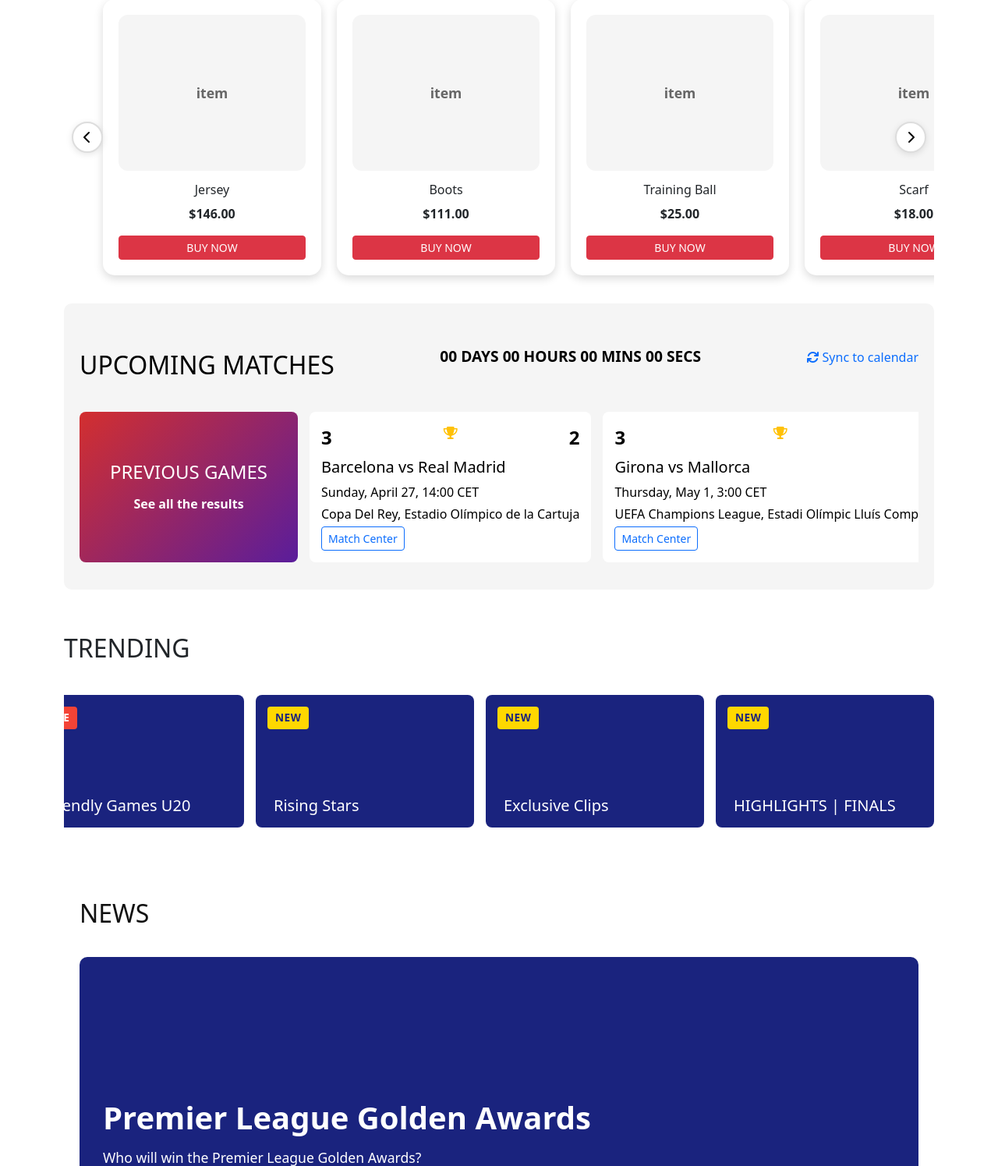
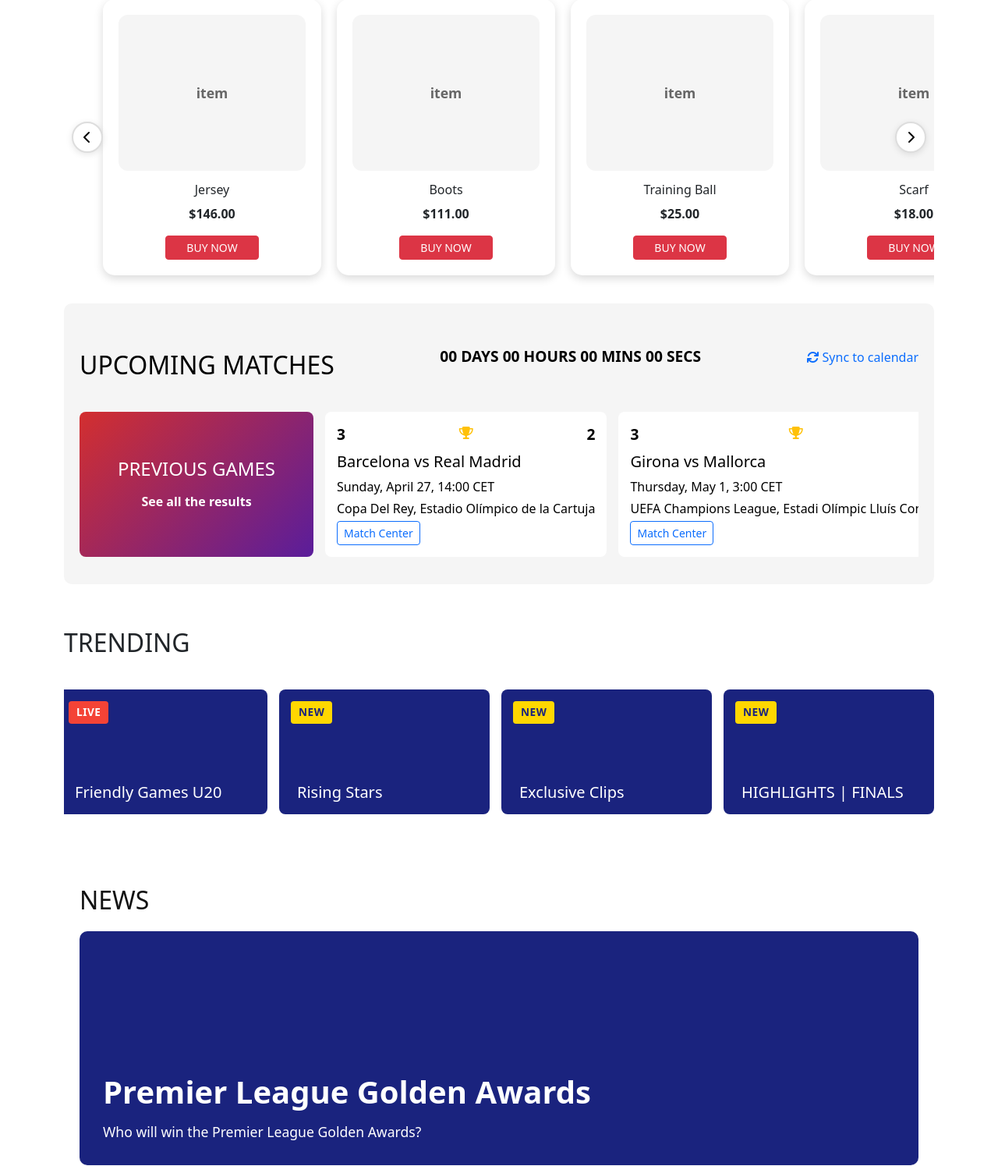
Before and after one commit to liying23025305/FYP---Football-Club-Management, a Node server app: page / in a window 1280 px wide. Shown: the part 624-2119 px from the top of the page at 78% size. Run offline with Node 20, Linux system fonts and the light colour scheme.

Commit message:
made adjustments

```diff
--- a/public/stylesheet/style.css
+++ b/public/stylesheet/style.css
@@ -197,13 +197,13 @@
   background-color: #ffffff;
   border-radius: 8px;
   padding: 15px;
-  min-width: 280px;
+  min-width: 300px;
   flex: 0 0 auto;
   color: #000000;
 }
 
 .match-card .score {
-  font-size: 1.5rem;
+  font-size: 1.2rem;
   font-weight: bold;
 }
 
@@ -275,11 +275,10 @@
   background-color: #1a237e;
   border-radius: 8px;
   padding: 15px;
-  height: 170px;
+  height: 160px;
   position: relative;
   color: white;
-  min-width: 280px;
-  width:  270px;
+  min-width: 270px;
   flex: 0 0 auto;
   background-size: cover;
   background-position: center;
--- a/views/index.ejs
+++ b/views/index.ejs
@@ -55,7 +55,7 @@
               </div>
               <h6 class="mt-2">Jersey</h6>
               <p class="fw-bold">$146.00</p>
-              <button class="btn btn-danger btn-sm w-100">BUY NOW</button>
+              <button class="btn btn-danger btn-sm w-50">BUY NOW</button>
             </div>
 
             <!-- Shop Item 2 -->
@@ -65,7 +65,7 @@
               </div>
               <h6 class="mt-2">Boots</h6>
               <p class="fw-bold">$111.00</p>
-              <button class="btn btn-danger btn-sm w-100">BUY NOW</button>
+              <button class="btn btn-danger btn-sm w-50">BUY NOW</button>
             </div>
 
             <!-- Shop Item 3 -->
@@ -75,7 +75,7 @@
               </div>
               <h6 class="mt-2">Training Ball</h6>
               <p class="fw-bold">$25.00</p>
-              <button class="btn btn-danger btn-sm w-100">BUY NOW</button>
+              <button class="btn btn-danger btn-sm w-50">BUY NOW</button>
             </div>
 
             <!-- Shop Item 4 -->
@@ -85,7 +85,7 @@
               </div>
               <h6 class="mt-2">Scarf</h6>
               <p class="fw-bold">$18.00</p>
-              <button class="btn btn-danger btn-sm w-100">BUY NOW</button>
+              <button class="btn btn-danger btn-sm w-50">BUY NOW</button>
             </div>
           </div>
         </div>
@@ -200,7 +200,7 @@
 
     <!-- News Section -->
     <section class="news-section mb-3">
-      <div class="d-flex justify-content-between align-items-center mb-3">
+      <div class="mb-3">
         <h2>NEWS</h2>
       </div>
 
@@ -263,7 +263,7 @@
     function scrollShopRight() {
       const container = document.getElementById('shopContainer');
       container.scrollBy({
-        left: 300, // Scroll right by 300px
+        left: 300,
         behavior: 'smooth'
       });
     }
```
